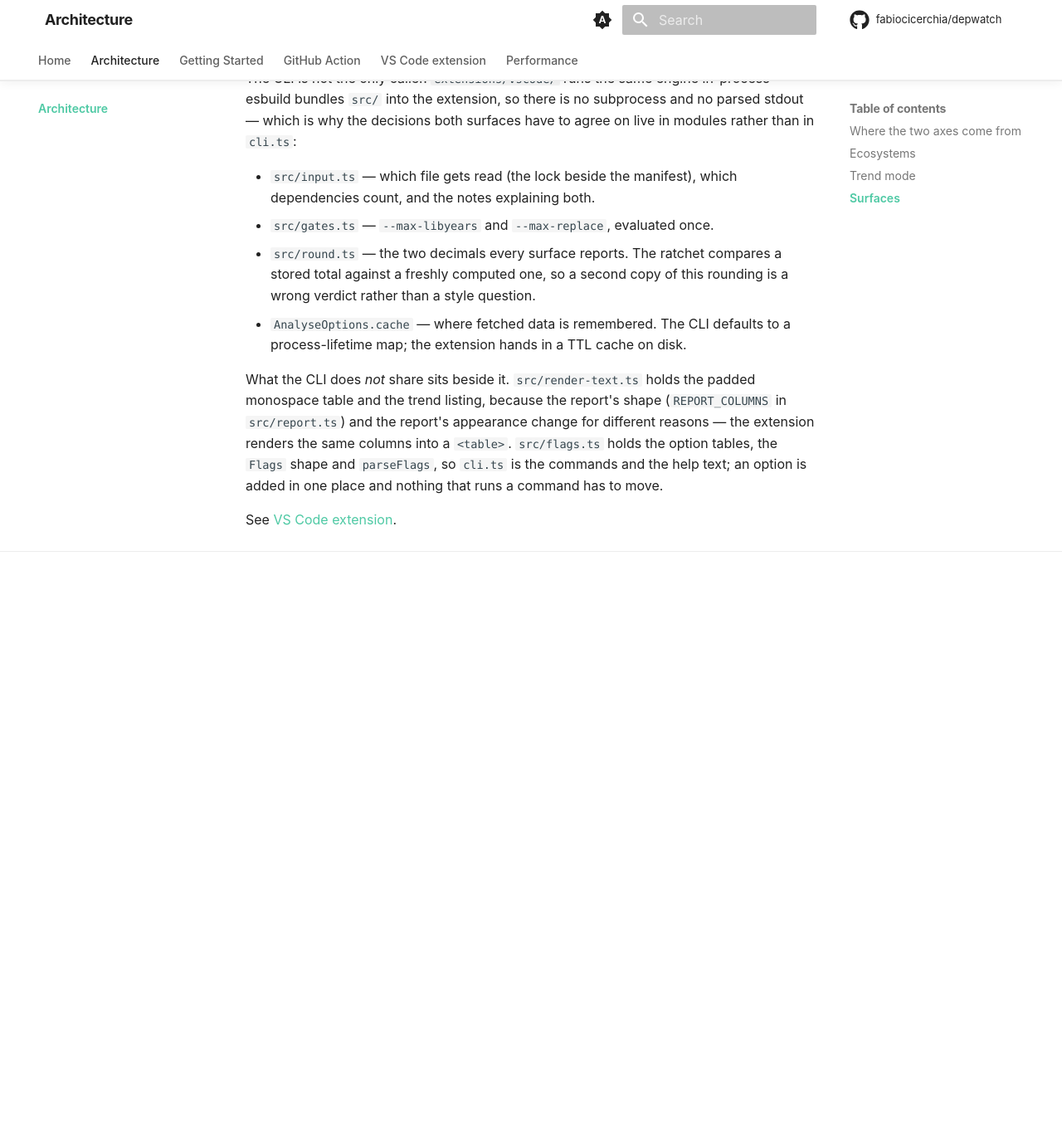
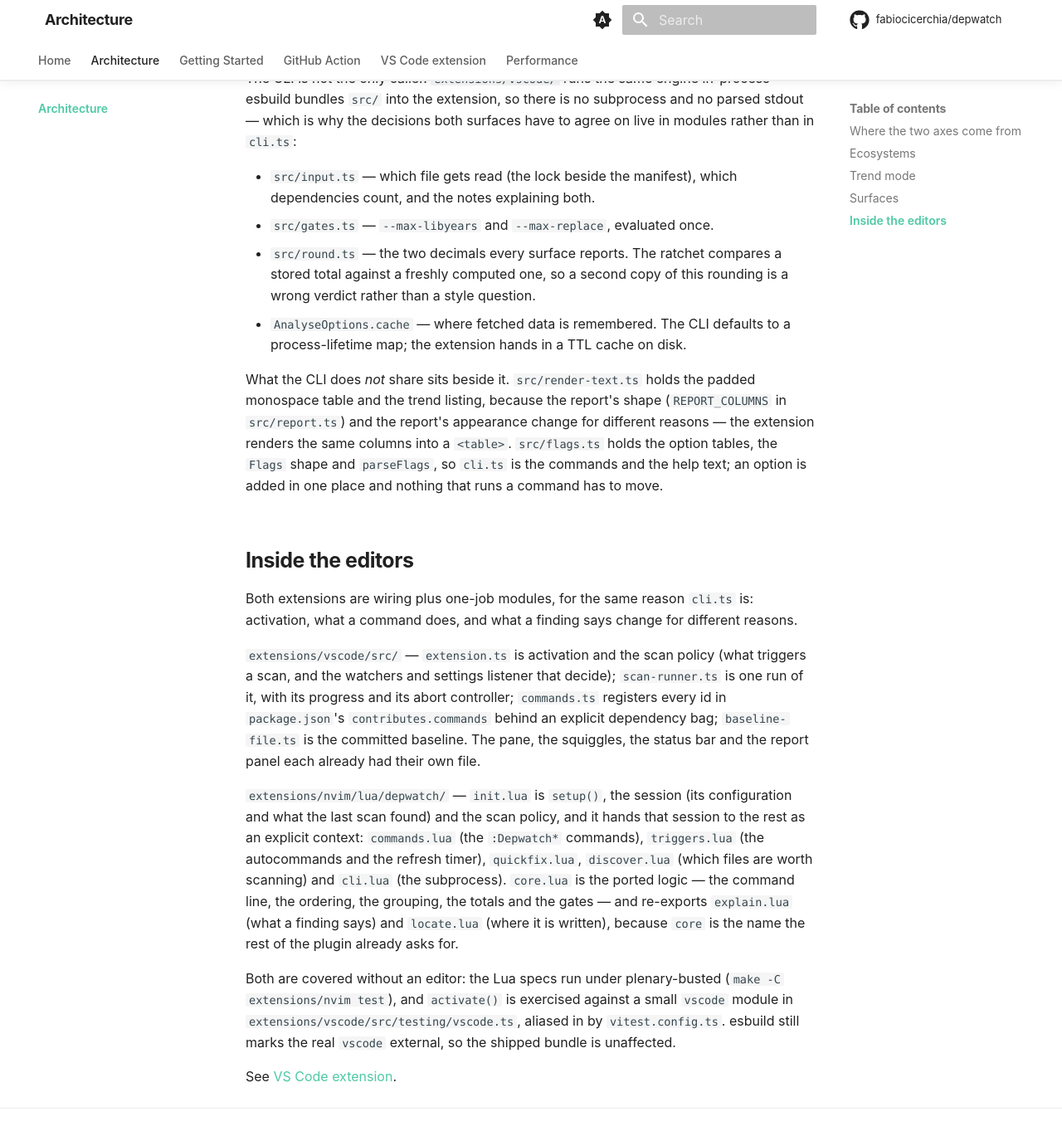
Before and after one commit to fabiocicerchia/depwatch, an MkDocs documentation site: the page built from docs/architecture.md, in a window 1280 px wide and 1400 px high, scrolled down 2073 px. Shown: the top 1375 px of the window at 83% size. Built offline with MkDocs 1.6.1 and Material for MkDocs 9.7.7, drawn with Linux system fonts in a browser that asks for light colours; comment, search, counter and statistics services are not loaded; before the commit the page ends 2802 px from its top, so only the background shows below that.

Commit message:
docs(DOCS): record the two extensions' new layout
architecture.md gains a section on what lives where in each editor, and how
both are covered without one; vscode.md follows the baseline filter.

Co-Authored-By: Claude Opus 5 (1M context) <noreply@anthropic.com>
Claude-Session: https://claude.ai/code/session_01FYquPM8rKJHXEEpxsbymj1

```diff
--- a/docs/architecture.md
+++ b/docs/architecture.md
@@ -83,4 +83,34 @@ different reasons — the extension renders the same columns into a `<table>`.
 `cli.ts` is the commands and the help text; an option is added in one place and
 nothing that runs a command has to move.
 
+## Inside the editors
+
+Both extensions are wiring plus one-job modules, for the same reason `cli.ts`
+is: activation, what a command does, and what a finding says change for
+different reasons.
+
+`extensions/vscode/src/` — `extension.ts` is activation and the scan policy
+(what triggers a scan, and the watchers and settings listener that decide);
+`scan-runner.ts` is one run of it, with its progress and its abort controller;
+`commands.ts` registers every id in `package.json`'s `contributes.commands`
+behind an explicit dependency bag; `baseline-file.ts` is the committed baseline.
+The pane, the squiggles, the status bar and the report panel each already had
+their own file.
+
+`extensions/nvim/lua/depwatch/` — `init.lua` is `setup()`, the session (its
+configuration and what the last scan found) and the scan policy, and it hands
+that session to the rest as an explicit context: `commands.lua` (the
+`:Depwatch*` commands), `triggers.lua` (the autocommands and the refresh timer),
+`quickfix.lua`, `discover.lua` (which files are worth scanning) and `cli.lua`
+(the subprocess). `core.lua` is the ported logic — the command line, the
+ordering, the grouping, the totals and the gates — and re-exports `explain.lua`
+(what a finding says) and `locate.lua` (where it is written), because `core` is
+the name the rest of the plugin already asks for.
+
+Both are covered without an editor: the Lua specs run under plenary-busted
+(`make -C extensions/nvim test`), and `activate()` is exercised against a small
+`vscode` module in `extensions/vscode/src/testing/vscode.ts`, aliased in by
+`vitest.config.ts`. esbuild still marks the real `vscode` external, so the
+shipped bundle is unaffected.
+
 See [VS Code extension](vscode.md).
```
Also changed, not shown: docs/vscode.md (+3 -3 lines), extensions/nvim/README.md (+14 -1 lines).
